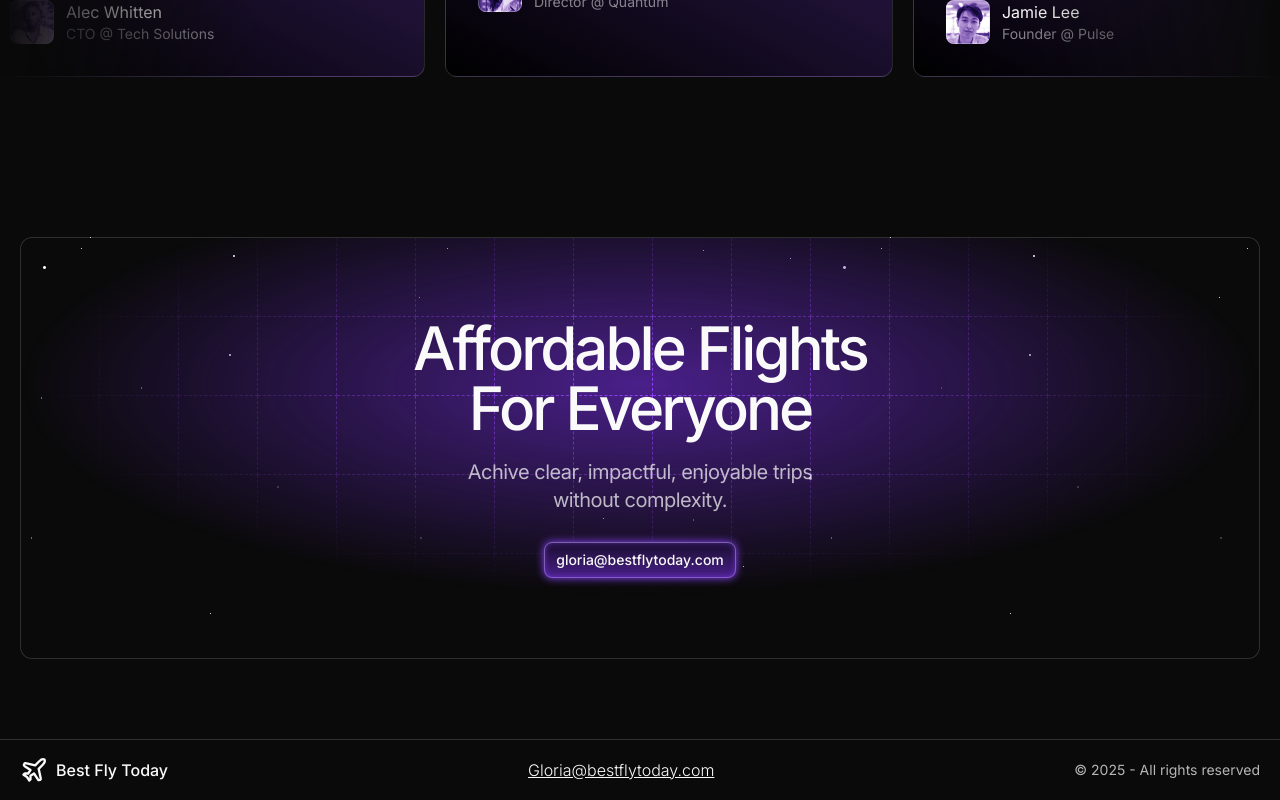
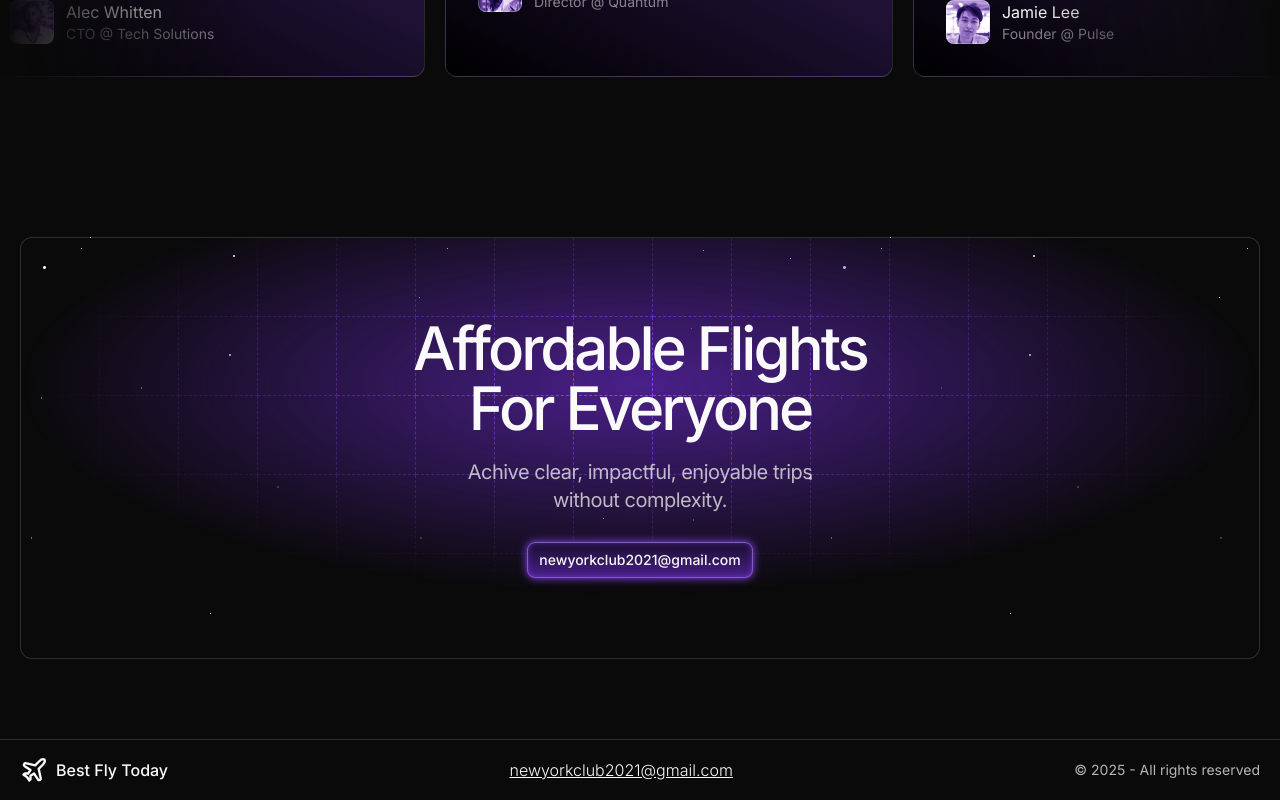
Before and after one commit to Myself-Abdullah-Rajput/Client-BFT, a Next.js app: page / in a window 1280 px wide. Shown: the part 1303-2103 px from the top of the page. Built offline with nearby package versions, Linux system fonts and the light colour scheme.

Commit message:
Changed business email to gmail because of technical issues

```diff
--- a/src/components/Cot.tsx
+++ b/src/components/Cot.tsx
@@ -17,9 +17,9 @@ export const Cot = () => {
                     <h2 className='text-5xl md:text-6xl tracking-tighter max-w-[480px] mx-auto text-center font-medium'>Affordable Flights For Everyone</h2>
                     <p className='text-center text-lg md:text-xl max-w-sm mx-auto text-white/70 px-4 mt-5 tracking-tight'>Achive clear, impactful, enjoyable trips without complexity.</p>
                     <div className="flex justify-center mt-7">
-							<Link href={"mailto:gloria@bestflytoday.com"}>
+							<Link href={"mailto:newyorkclub2021@gmail.com"}>
 								<GLWButton>
-									gloria@bestflytoday.com
+									newyorkclub2021@gmail.com
 								</GLWButton>
 							</Link>
                     </div>
--- a/src/components/Footer.tsx
+++ b/src/components/Footer.tsx
@@ -13,8 +13,8 @@ export const Footer = () => {
                 </div>
                 <div className="">
                     <nav>
-                        <Link href={"mailto:gloria@bestflytoday.com"} className='underline cursor-pointer font-light'>
-                            Gloria@bestflytoday.com
+                        <Link href={"mailto:newyorkclub2021@gmail.com"} className='underline cursor-pointer font-light'>
+                            newyorkclub2021@gmail.com
                         </Link>
                     </nav>
                 </div>
```
